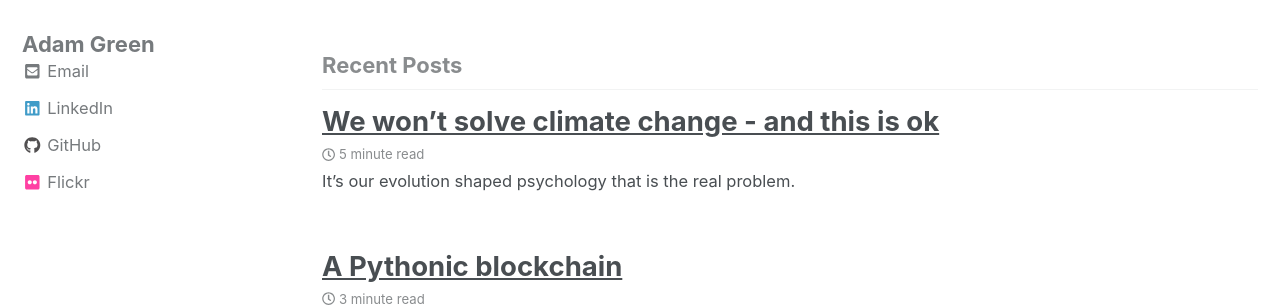
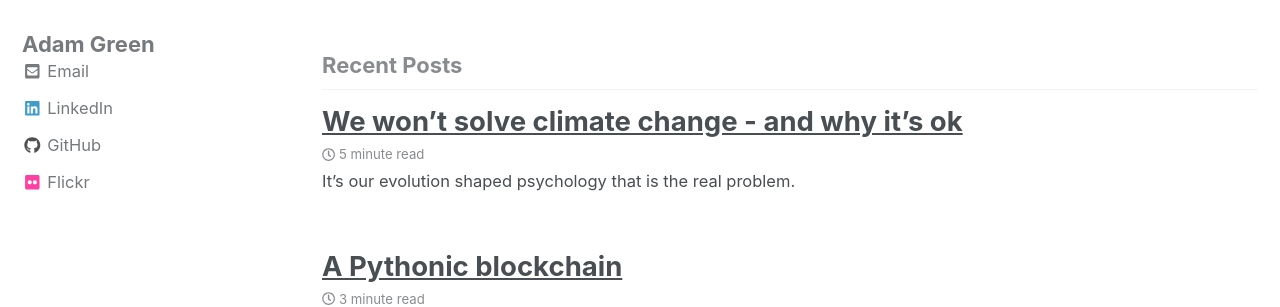
Before and after one commit to ADGEfficiency/adgefficiency.github.io, a Jekyll site: the page built from index.html, in a window 1280 px wide and 900 px high. Shown: the part 123-430 px from the top of the window. Built offline with Jekyll 4.4.1, drawn with Linux system fonts in a browser that asks for light colours; nearby versions of some CDN libraries; the list of posts is cut into pages by our own code.

Commit message:
drafting

```diff
--- a/_posts/2018-09-28-discount-climate.md
+++ b/_posts/2018-09-28-discount-climate.md
@@ -1,5 +1,5 @@
 ---
-title: "We won't solve climate change - and this is ok"
+title: "We won't solve climate change - and why it's ok"
 date: 2018-09-28
 categories:
   - Energy
```
